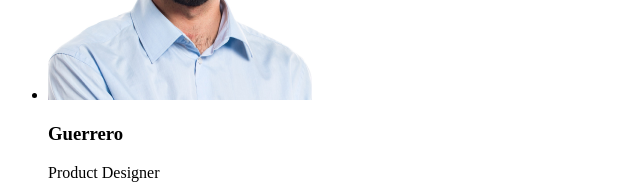
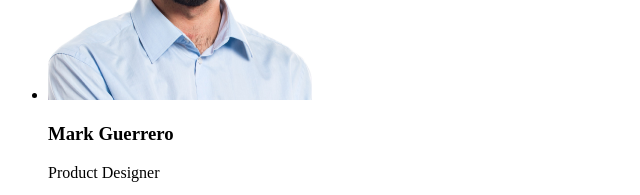
Before and after one commit to dkoleksandr/goit-markup-hw-01, a plain HTML site: page index.html in a window 1280 px wide. Shown: the part 820-1015 px from the top of the page, 0-640 px from the left. Drawn offline with Linux system fonts and the light colour scheme.

Commit message:
add full name

```diff
--- a/index.html
+++ b/index.html
@@ -69,7 +69,7 @@
               src="./images/our-team/img-1.jpg"
               alt="Mark Guerrero"
               width="264"
-            /><h3>Guerrero</h3><p>Product Designer</p></li
+            /><h3>Mark Guerrero</h3><p>Product Designer</p></li
           >
           <li
             ><img
```
